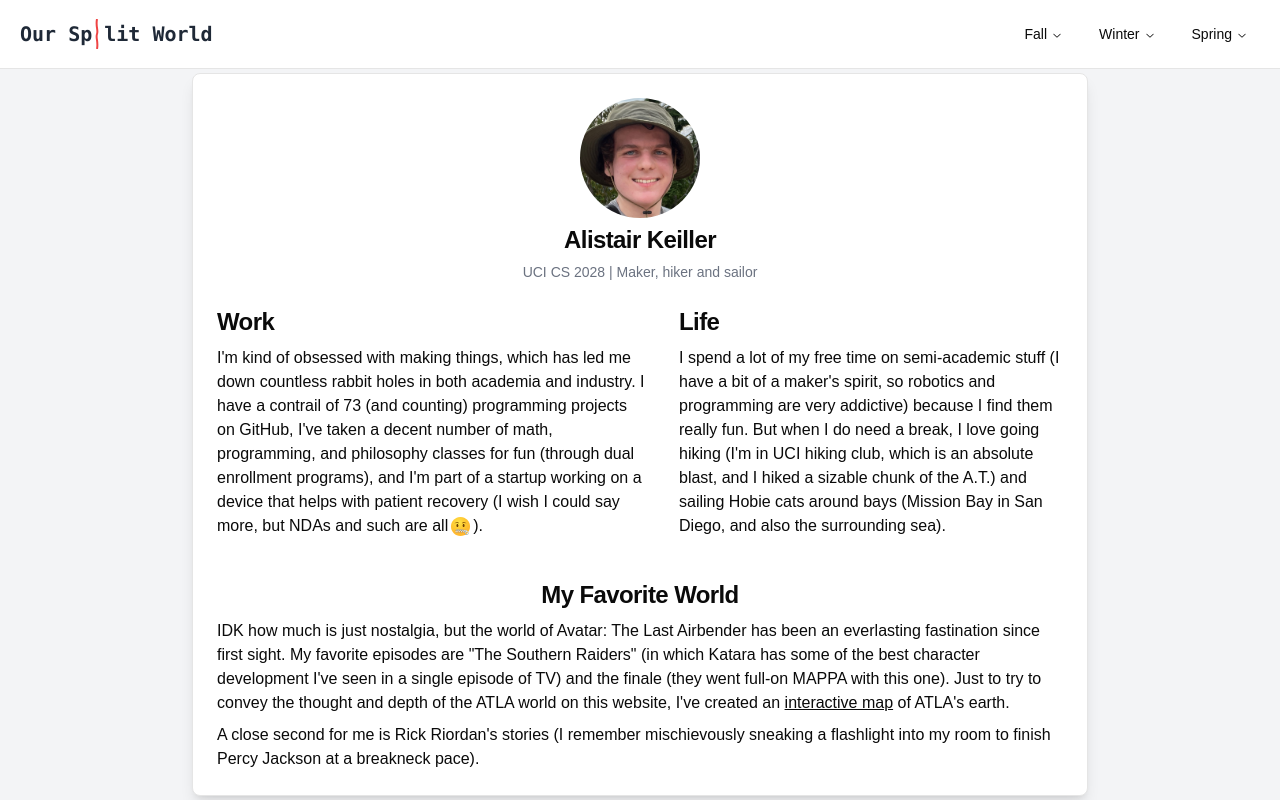
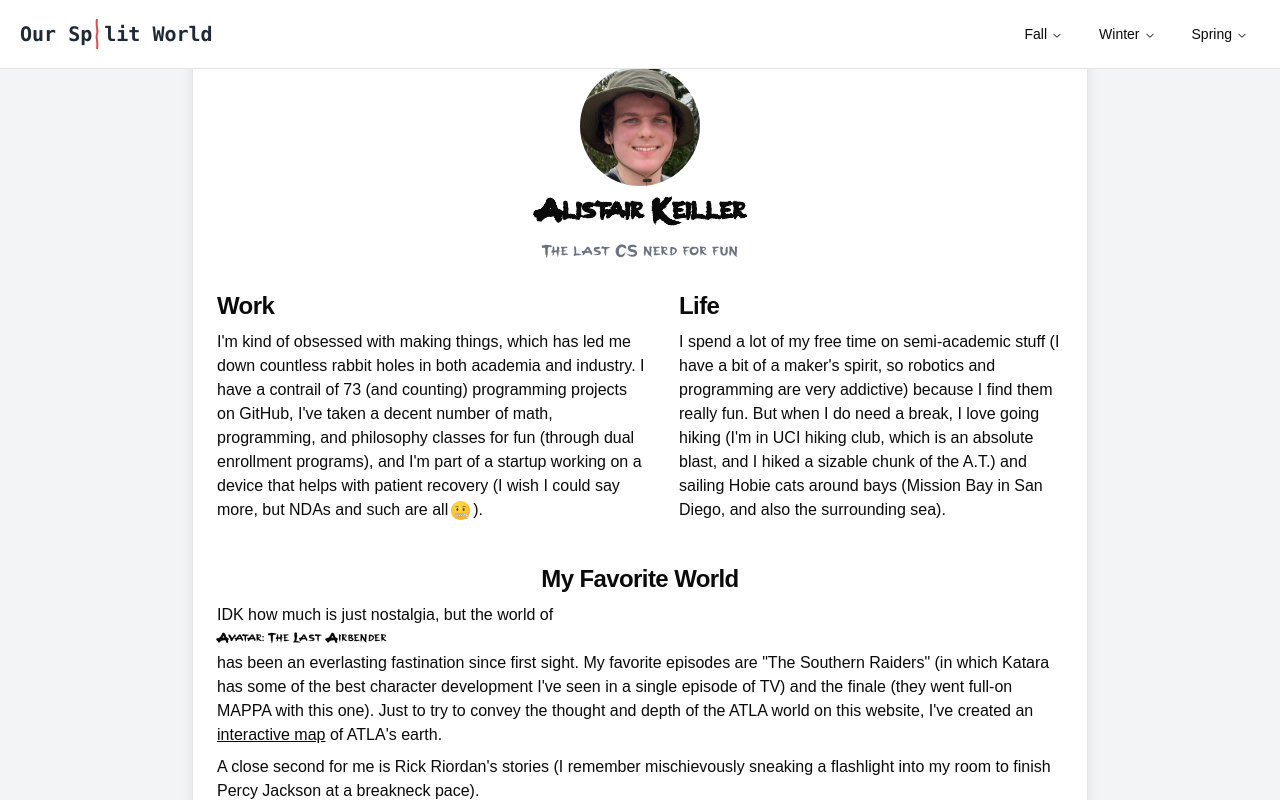
Before and after one commit to AlistairKeiller/digital-archive-shadcn, a Next.js app: page / in a window 1280 px wide. Built offline with nearby package versions, Linux system fonts and the light colour scheme.

Commit message:
add atla font

```diff
--- a/components/profilecard.tsx
+++ b/components/profilecard.tsx
@@ -3,6 +3,13 @@ import Link from "next/link";
 import { Card, CardHeader, CardTitle, CardContent, CardDescription } from "@/components/ui/card";
 import profilePic from '@/images/profile.jpg';
 import zipperMouth from '@/components/zippermouth.svg';
+import localFont from "next/font/local";
+
+const atla = localFont({
+    src: "./Avatar Airbender.ttf",
+  });
+
+//   the last cs nerd for fun
 
 export function ProfileCard() {
     return (
@@ -17,8 +24,8 @@ export function ProfileCard() {
                         height={120}
                         className="rounded-full"
                     />
-                    <CardTitle className="scroll-m-20 text-2xl font-semibold tracking-tight">Alistair Keiller</CardTitle>
-                    <CardDescription className="text-gray-500">UCI CS 2028 | Maker, hiker and sailor</CardDescription>
+                    <CardTitle className={`${atla.className} scroll-m-20 text-4xl font-semibold tracking-tight`}>Alistair Keiller</CardTitle>
+                    <CardDescription className={`${atla.className} text-xl text-gray-500`}>The last CS nerd for fun</CardDescription>
                 </CardHeader>
 
                 {/* Profile Content - Split View */}
@@ -41,7 +48,7 @@ export function ProfileCard() {
                         </div>
                     </div>
                     <h3 className="mt-10 text-center scroll-m-20 text-2xl font-semibold tracking-tight">My Favorite World</h3>
-                    <p className="mt-2">IDK how much is just nostalgia, but the world of Avatar: The Last Airbender has been an everlasting fastination since first sight. My favorite episodes are &quot;The Southern Raiders&quot; (in which Katara has some of the best character development I&apos;ve seen in a single episode of TV) and the finale (they went full-on MAPPA with this one). Just to try to convey the thought and depth of the ATLA world on this website, I&apos;ve created an <Link href="/atla" className="underline">interactive map</Link> of ATLA&apos;s earth.</p>
+                    <p className="mt-2">IDK how much is just nostalgia, but the world of <div className={`${atla.className}`}>Avatar: The Last Airbender</div> has been an everlasting fastination since first sight. My favorite episodes are &quot;The Southern Raiders&quot; (in which Katara has some of the best character development I&apos;ve seen in a single episode of TV) and the finale (they went full-on MAPPA with this one). Just to try to convey the thought and depth of the ATLA world on this website, I&apos;ve created an <Link href="/atla" className="underline">interactive map</Link> of ATLA&apos;s earth.</p>
                     <p className="mt-2">A close second for me is Rick Riordan&apos;s stories (I remember mischievously sneaking a flashlight into my room to finish Percy Jackson at a breakneck pace).</p>
                 </CardContent>
             </Card>
```
Also changed, not shown: components/Avatar Airbender.ttf (added).
